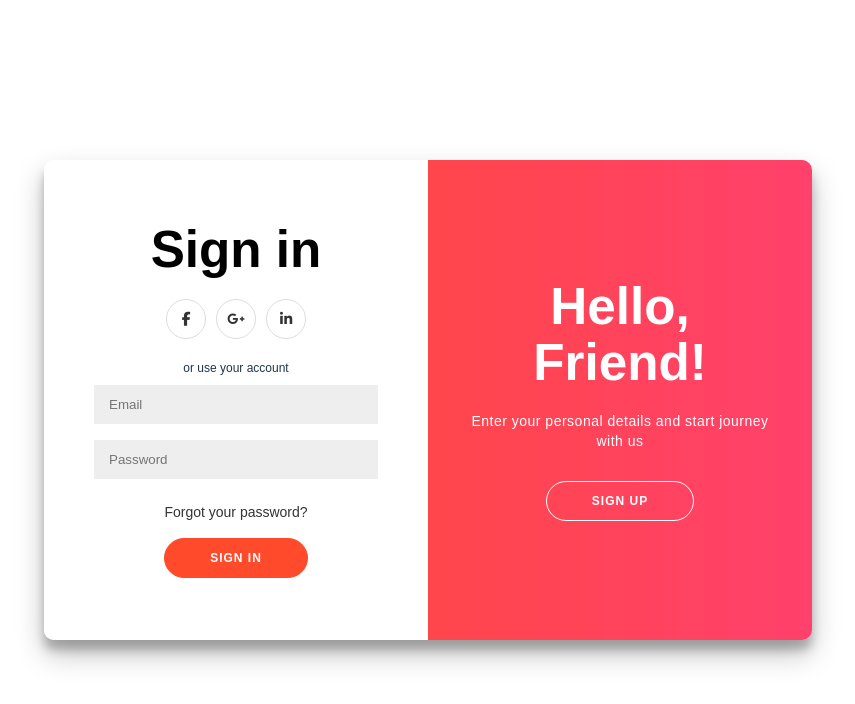
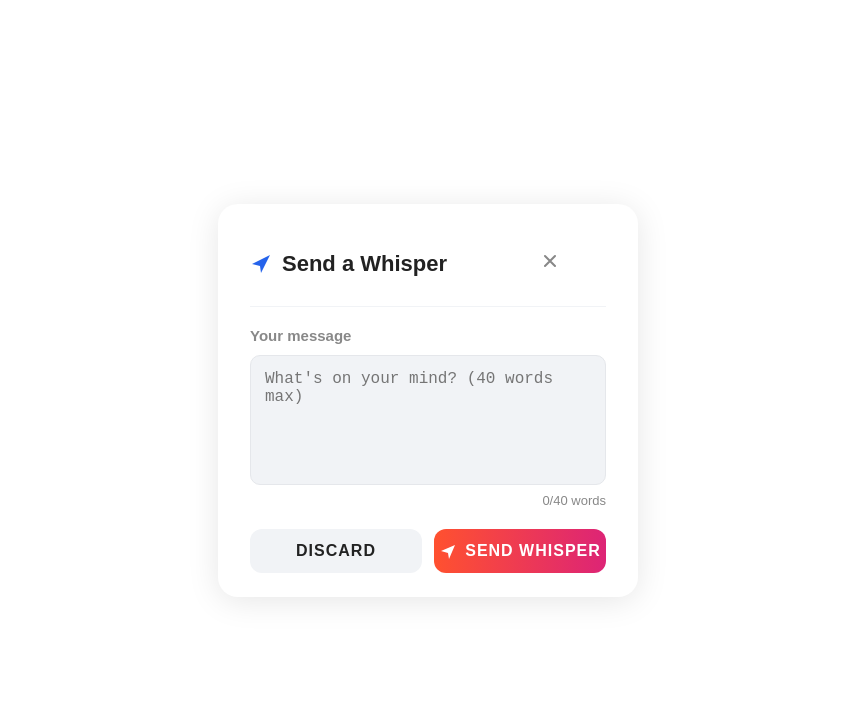
Before and after one commit to nesarw/Aroundyou, a React (Vite) app: page /whisper-send in a window 1280 px wide. Shown: the top 704 px of the page, without its empty margins (212-1067 px from the left). Built offline with nearby package versions, Linux system fonts and the light colour scheme; the HTML template or start-up script is replaced by a standard one.

Commit message:
WhisperSend Component (Frontend)

```diff
--- a/src/components/WhisperSendModal.jsx
+++ b/src/components/WhisperSendModal.jsx
@@ -1,14 +1,103 @@
-import React from 'react';
+import React, { useState } from 'react';
 
-const WhisperModal = () => {
-  // TODO: Implement WhisperModal UI and logic
+const WhisperSendModal = () => {
+  const [message, setMessage] = useState('');
+  const maxWords = 40;
+
+  const handleClose = () => {
+    window.location.href = '/profile';
+  };
+
+  // Word count logic
+  const getWordCount = (text) => text.trim().split(/\s+/).filter(Boolean).length;
+  const handleChange = (e) => {
+    const input = e.target.value;
+    const words = input.trim().split(/\s+/).filter(Boolean);
+    if (words.length <= maxWords) {
+      setMessage(input);
+    } else {
+      setMessage(words.slice(0, maxWords).join(' '));
+    }
+  };
+
   return (
-    <div className="fixed inset-0 flex items-center justify-center bg-black bg-opacity-50">
-      <div className="bg-white p-4 rounded">
-        <p>WhisperModal Component</p>
+    <div className="fixed inset-0 flex items-center justify-center bg-black bg-opacity-50" style={{ zIndex: 50, display: 'flex', alignItems: 'center', justifyContent: 'center', minHeight: '100vh', minWidth: '100vw', position: 'fixed', top: 0, left: 0 }}>
+      <div style={{ background: '#fff', borderRadius: 20, boxShadow: '0 4px 32px rgba(0,0,0,0.10)', padding: '32px 32px 24px', maxWidth: 420, width: '100%', display: 'flex', flexDirection: 'column', alignItems: 'stretch', position: 'relative' }}>
+        {/* Header Row */}
+        <div style={{ display: 'flex', alignItems: 'center', justifyContent: 'space-between', marginBottom: 8, marginTop: 2 }}>
+          <div style={{ display: 'flex', alignItems: 'center', gap: 10 }}>
+            <span style={{ display: 'flex', alignItems: 'center' }}>
+              <svg width="22" height="22" viewBox="0 0 22 22" fill="none" xmlns="http://www.w3.org/2000/svg">
+                <path d="M2 11L20 2L11 20L10 13L2 11Z" fill="#2563eb"/>
+              </svg>
+            </span>
+            <span style={{ fontWeight: 800, fontSize: 22, color: '#222' }}>Send a Whisper</span>
+          </div>
+          {/* Close Icon */}
+          <button onClick={handleClose} style={{ background: 'none', border: 'none', cursor: 'pointer', fontSize: 22, color: '#888', marginLeft: 12 }} aria-label="Close">
+            <svg width="22" height="22" viewBox="0 0 22 22" fill="none" xmlns="http://www.w3.org/2000/svg">
+              <path d="M6 6L16 16M16 6L6 16" stroke="#888" strokeWidth="2" strokeLinecap="round"/>
+            </svg>
+          </button>
+        </div>
+        {/* Divider */}
+        <div style={{ borderBottom: '1.5px solid #f1f3f6', margin: '8px 0 18px' }} />
+        {/* Title */}
+        <div style={{ color: '#888', fontWeight: 600, fontSize: 15, marginBottom: 8 }}>Your message</div>
+        {/* Textarea */}
+        <textarea
+          value={message}
+          onChange={handleChange}
+          placeholder="What's on your mind? (40 words max)"
+          style={{ width: '100%', minHeight: 130, background: '#f1f3f6', border: '1.5px solid #e5e7eb', borderRadius: 10, padding: 14, color: '#222', fontSize: 16, marginBottom: 6, resize: 'none', outline: 'none' }}
+        />
+        <div style={{ textAlign: 'right', color: '#888', fontSize: 13, marginBottom: 18 }}>{getWordCount(message)}/{maxWords} words</div>
+        {/* Buttons */}
+        <div style={{ display: 'flex', gap: 12, width: '100%', justifyContent: 'flex-end' }}>
+          <button
+            onClick={handleClose}
+            style={{
+              flex: 1,
+              padding: '13px 0',
+              border: 'none',
+              borderRadius: 12,
+              fontWeight: 700,
+              fontSize: 16,
+              background: '#f1f3f6',
+              color: '#222',
+              cursor: 'pointer',
+              transition: 'background 0.2s',
+            }}
+          >
+            Discard
+          </button>
+          <button
+            style={{
+              flex: 1,
+              padding: '13px 0',
+              border: 'none',
+              borderRadius: 12,
+              fontWeight: 700,
+              fontSize: 16,
+              background: 'linear-gradient(90deg, #ff512f 0%, #dd2476 100%)',
+              color: '#fff',
+              cursor: 'pointer',
+              display: 'flex',
+              alignItems: 'center',
+              justifyContent: 'center',
+              gap: 8,
+              transition: 'background 0.2s',
+            }}
+          >
+            <svg width="18" height="18" viewBox="0 0 18 18" fill="none" xmlns="http://www.w3.org/2000/svg">
+              <path d="M2 9L16 3L10 17L9 11L2 9Z" fill="#fff"/>
+            </svg>
+            Send Whisper
+          </button>
+        </div>
       </div>
     </div>
   );
 };
 
-export default WhisperModal;
+export default WhisperSendModal;
--- a/src/routes/index.jsx
+++ b/src/routes/index.jsx
@@ -8,6 +8,8 @@ import Profile from '../pages/Profile';
 import Chat from '../pages/Chat';
 import Whisperreveal from '../pages/Whisperreveal';
 import PhotoRevealModal from '../components/PhotoRevealModal';
+import WhisperSendModal from '../components/WhisperSendModal';
+
 
 const AppRoutes = () => (
   <Routes>
@@ -19,6 +21,7 @@ const AppRoutes = () => (
     <Route path="/chat/:id" element={<Chat />} />
     <Route path="/whisperreveal" element={<Whisperreveal />} />
     <Route path="/photo-reveal" element={<PhotoRevealModal />} />
+    <Route path="/whisper-send" element={<WhisperSendModal />} />
     <Route path="*" element={<Login />} />
   </Routes>
 );
```
